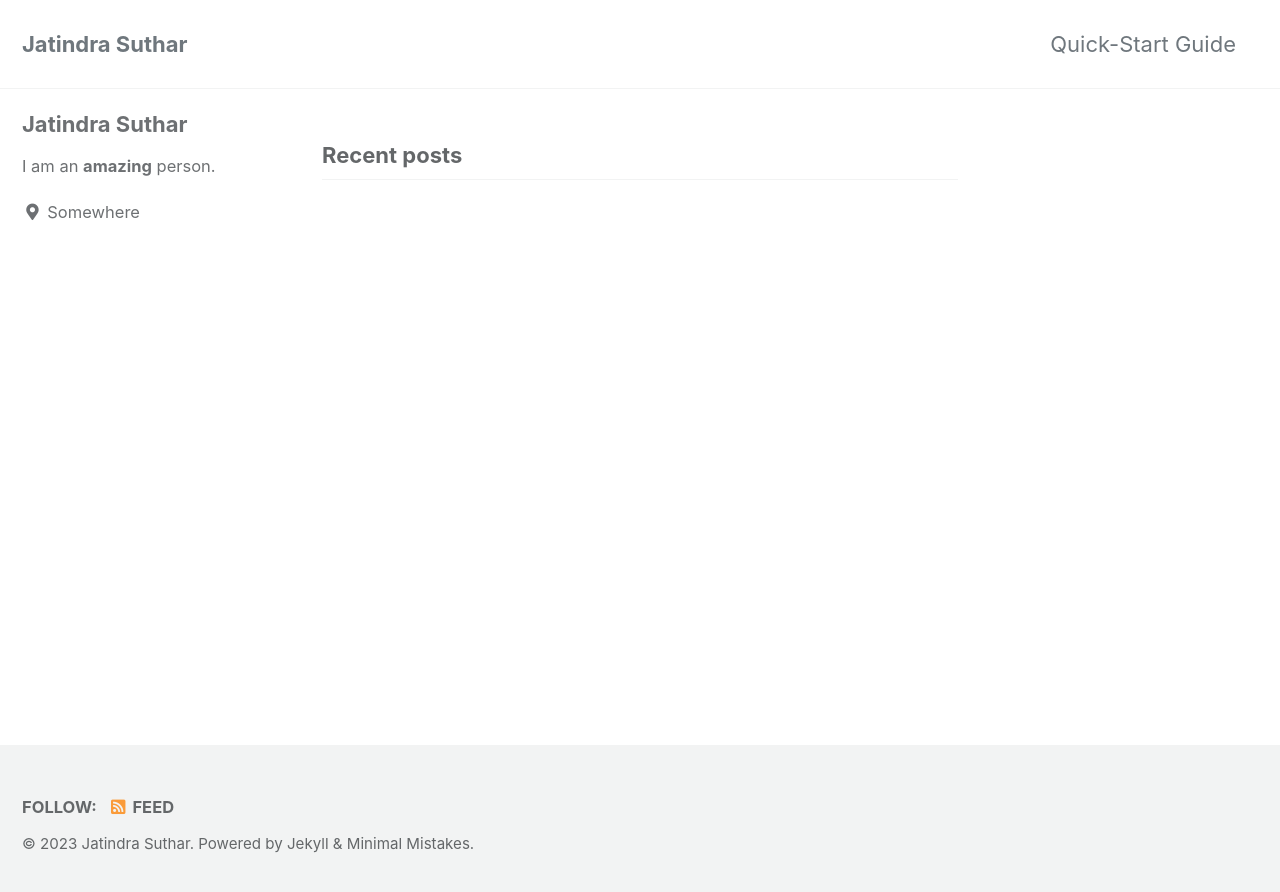
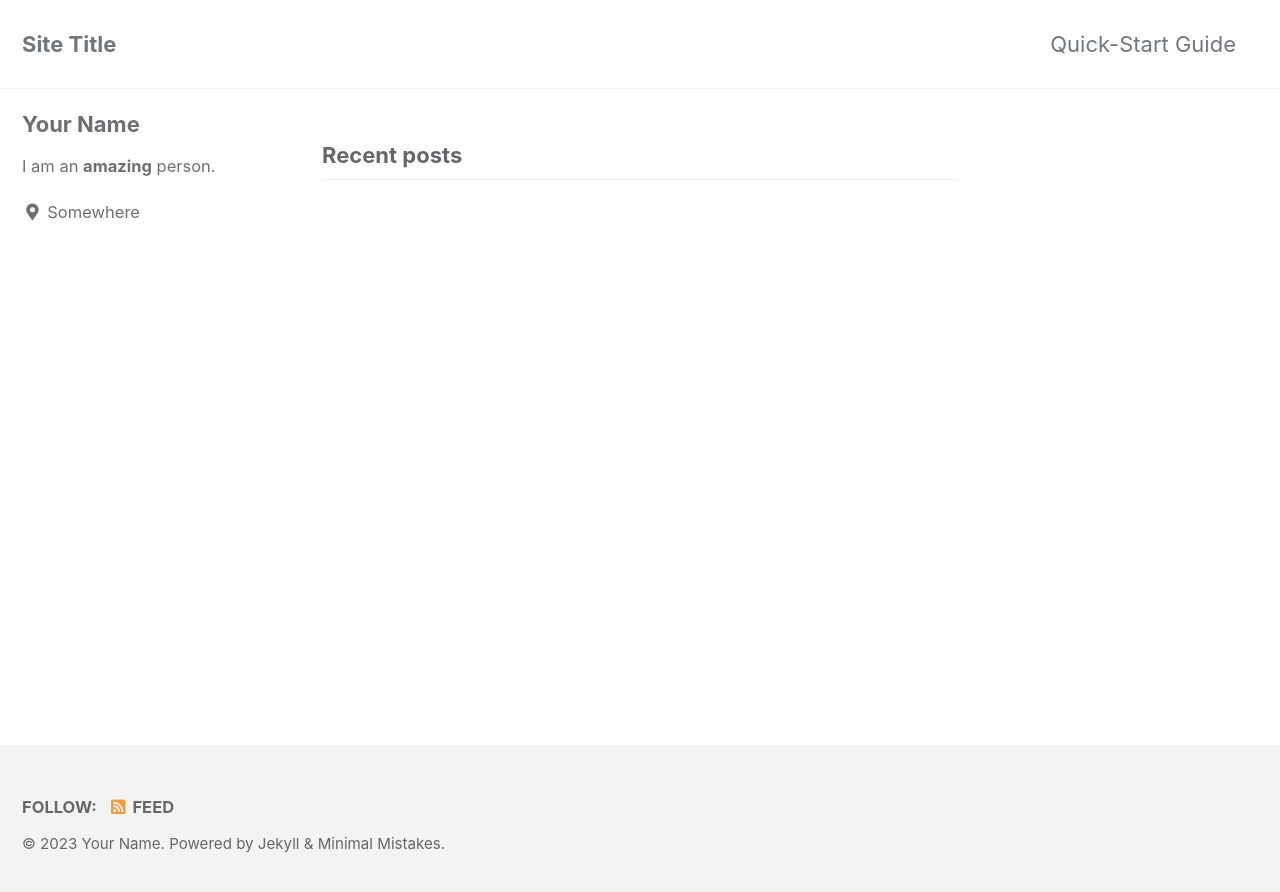
Before and after one commit to jatindra-suthar/jatindra-suthar.github.io, a Jekyll site: the page built from index.html, in a window 1280 px wide. Shown: the top 892 px of the page. Built offline with Jekyll 4.4.1, drawn with Linux system fonts in a browser that asks for light colours; cached includes are drawn as plain includes; the list of posts is cut into pages by our own code.

Commit message:
initial files

```diff
--- a/_config.yml
+++ b/_config.yml
@@ -11,19 +11,19 @@
 # https://mmistakes.github.io/minimal-mistakes/docs/quick-start-guide/#installing-the-theme
 
 # theme                  : "minimal-mistakes-jekyll"
-remote_theme           : "mmistakes/minimal-mistakes@4.24.0"
+# remote_theme           : "mmistakes/minimal-mistakes"
 minimal_mistakes_skin    : "default" # "air", "aqua", "contrast", "dark", "dirt", "neon", "mint", "plum", "sunrise"
 
 # Site Settings
 locale                   : "en-US"
-title                    : "Jatindra Suthar"
+title                    : "Site Title"
 title_separator          : "-"
 subtitle                 : # site tagline that appears below site title in masthead
-name                     : "Jatindra Suthar"
+name                     : "Your Name"
 description              : "An amazing website."
-url                      : "https://jatindra-suthar.github.io"
-baseurl                  : "/blog"
-repository               : "jatindra-suthar/jatindra-suthar.github.io"
+url                      : # the base hostname & protocol for your site e.g. "https://mmistakes.github.io"
+baseurl                  : # the subpath of your site, e.g. "/blog"
+repository               : # GitHub username/repo-name e.g. "mmistakes/minimal-mistakes"
 teaser                   : # path of fallback teaser image, e.g. "/assets/images/500x300.png"
 logo                     : # path of logo image to display in the masthead, e.g. "/assets/images/88x88.png"
 masthead_title           : # overrides the website title displayed in the masthead, use " " for no title
@@ -104,7 +104,7 @@ analytics:
 
 # Site Author
 author:
-  name             : "Jatindra Suthar"
+  name             : "Your Name"
   avatar           : # path of avatar image, e.g. "/assets/images/bio-photo.jpg"
   bio              : "I am an **amazing** person."
   location         : "Somewhere"
```
Also changed, not shown: Gemfile (+0 -17 lines), README.md (added), 3 other files.
